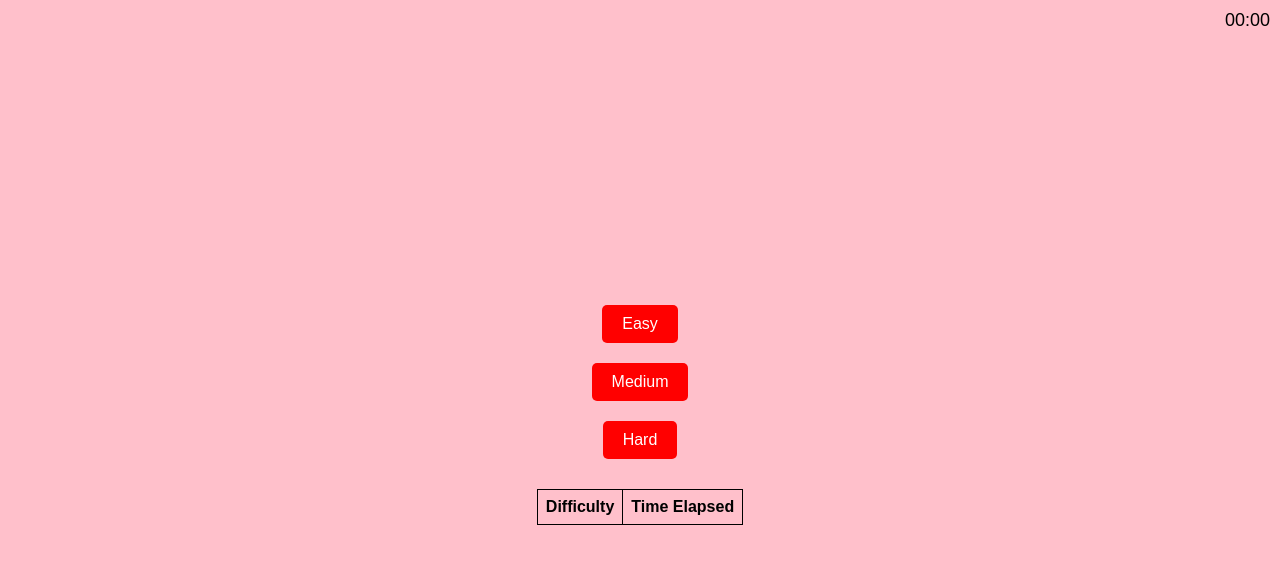
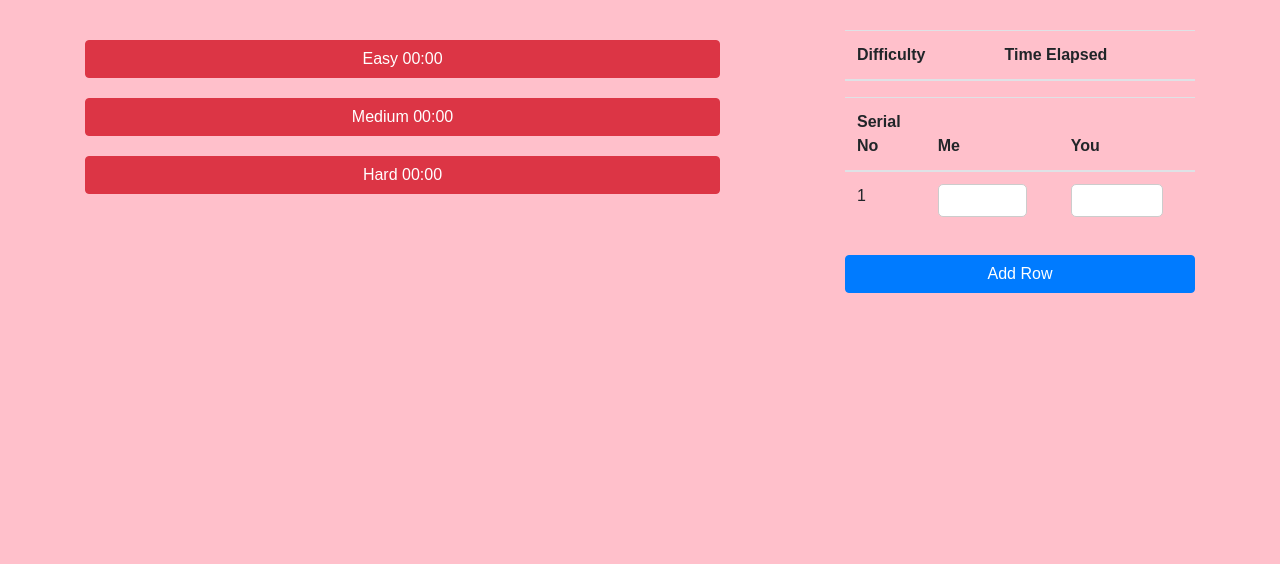
Before and after one commit to rishikesh1098/fanta_game, a plain HTML site: page index.html in a window 1280 px wide. Drawn offline with nearby package versions, Linux system fonts and the light colour scheme.

Commit message:
commit after push

```diff
--- a/index.html
+++ b/index.html
@@ -4,72 +4,74 @@
   <meta charset="UTF-8">
   <meta name="viewport" content="width=device-width, initial-scale=1.0">
   <title>Random Image Viewer</title>
+  <link rel="stylesheet" href="https://maxcdn.bootstrapcdn.com/bootstrap/4.5.2/css/bootstrap.min.css">
   <style>
     body {
       font-family: Arial, sans-serif;
       background-color: pink; /* Set background color to pink */
-      margin: 0;
-      display: flex;
-      flex-direction: column;
-      align-items: center;
-      justify-content: center;
-      height: 100vh;
-      position: relative; /* Add this for positioning the timer */
-    }
-
-    button {
-      padding: 10px 20px;
-      margin: 10px;
-      font-size: 16px;
-      cursor: pointer;
-      background-color: red; /* Set button background color to red */
-      color: white;
-      border: none;
-      border-radius: 5px;
-    }
-
-    button.active {
-      background-color: green; /* Set background color to green for active button */
+      padding: 10px; /* Added padding for better spacing */
     }
 
     #imageContainer {
       margin-top: 20px;
+      text-align: center; /* Center images */
     }
 
     #imageContainer img {
       max-width: 100%;
-      max-height: 400px;
+      height: auto; /* Maintain aspect ratio */
     }
 
-    #timer {
-      position: absolute;
-      top: 10px;
-      right: 10px;
-      font-size: 18px;
+    button {
+      margin: 10px 0;
+      font-size: 16px;
+      cursor: pointer;
+      display: block; /* Ensure buttons take full width */
+      width: 100%; /* Make buttons full width */
     }
 
-    #timeTable {
-      margin-top: 20px;
-      border-collapse: collapse;
+    button.active {
+      background-color: green !important; /* Set background color to green for active button */
     }
 
-    #timeTable th, #timeTable td {
-      border: 1px solid black;
-      padding: 8px;
-      text-align: center;
+    #tablesContainer {
+      margin-top: 20px;
+    }
+
+    #inputTable,
+    #timeTable {
+      width: 100%;
+      overflow-x: auto; /* Enable horizontal scrolling for small screens */
+    }
+
+    .table-responsive {
+      overflow-x: auto; /* Enable horizontal scrolling for small screens */
+    }
+
+    .inputField {
+      width: calc(100% - 20px); /* Adjust the width of the input fields */
+      padding: 5px;
+      border-radius: 5px;
+      border: 1px solid #ccc;
+      font-size: 14px;
     }
   </style>
 </head>
 <body>
-  <div id="timer">00:00</div> <!-- Timer element -->
+  <div class="container">
+    <div class="row">
+      <div class="col-md-7">
         <div id="imageContainer">
           <!-- Images will be loaded here -->
         </div>
-  <button onclick="showRandomImage('easy')" id="easyBtn">Easy</button>
-  <button onclick="showRandomImage('medium')" id="mediumBtn">Medium</button>
-  <button onclick="showRandomImage('hard')" id="hardBtn">Hard</button>
-
-  <table id="timeTable">
+        <button onclick="showRandomImage('easy')" class="btn btn-danger" id="easyBtn">Easy <span id="easyTimer">00:00</span></button>
+        <button onclick="showRandomImage('medium')" class="btn btn-danger" id="mediumBtn">Medium <span id="mediumTimer">00:00</span></button>
+        <button onclick="showRandomImage('hard')" class="btn btn-danger" id="hardBtn">Hard <span id="hardTimer">00:00</span></button>
+      </div>
+      <div class="col-md-1"></div>
+      <div class="col-md-4" id="tablesContainer">
+        <div class="table-responsive">
+          <table id="timeTable" class="table">
             <thead>
               <tr>
                 <th>Difficulty</th>
@@ -80,16 +82,43 @@
               <!-- Time elapsed will be displayed here -->
             </tbody>
           </table>
+        </div>
+        <div class="table-responsive">
+          <table id="inputTable" class="table">
+            <thead>
+              <tr>
+                <th>Serial No</th>
+                <th>Me</th>
+                <th>You</th>
+              </tr>
+            </thead>
+            <tbody id="inputTableBody">
+              <tr>
+                <td>1</td>
+                <td><input type="text" class="inputField"></td>
+                <td><input type="text" class="inputField"></td>
+              </tr>
+            </tbody>
+          </table>
+        </div>
+        <button onclick="addRow()" class="btn btn-primary">Add Row</button>
+      </div>
+    </div>
+  </div>
+
+  <script src="https://ajax.googleapis.com/ajax/libs/jquery/3.5.1/jquery.min.js"></script>
+  <script src="https://cdnjs.cloudflare.com/ajax/libs/popper.js/1.16.0/umd/popper.min.js"></script>
+  <script src="https://maxcdn.bootstrapcdn.com/bootstrap/4.5.2/js/bootstrap.min.js"></script>
 
   <script>
     var easyImages = [
-      './Photo/easy/1.png', './Photo/easy/2.jpeg', './Photo/easy/3.jpeg','./Photo/easy/4.jpeg','./Photo/easy/5.jpeg',
+      './photo/easy/1.png', './photo/easy/2.jpeg', './photo/easy/3.jpeg','./photo/easy/4.jpeg','./photo/easy/5.jpeg',
     ];
     var mediumImages = [
-    './Photo/medium/1.png', './Photo/medium/2.jpeg', './Photo/medium/3.jpeg', /* Add medium images here */
+    './photo/medium/1.png', './photo/medium/2.jpeg', './photo/medium/3.jpeg', /* Add medium images here */
     ];
     var hardImages = [
-    './Photo/hard/1.png', './Photo/hard/2.jpeg', './Photo/hard/3.jpeg', './Photo/hard/4.jpeg', /* Add hard images here */
+    './photo/hard/1.png', './photo/hard/2.jpeg', './photo/hard/3.jpeg', './photo/hard/4.jpeg', /* Add hard images here */
     ];
 
     var timerInterval; // Variable to hold the timer interval
@@ -113,36 +142,34 @@
       }
       var randomIndex = Math.floor(Math.random() * images.length);
       var randomImage = images[randomIndex];
-      var imageContainer = document.getElementById("imageContainer");
-      imageContainer.innerHTML = `<img src="${randomImage}" alt="Random Image">`;
-      startTimer(); // Start the timer when a button is clicked
+      var imageContainer = $('#imageContainer');
+      imageContainer.html(`<img src="${randomImage}" alt="Random Image">`);
+      startTimer(difficulty); // Start the timer when a button is clicked
 
       // Remove active class from all buttons
-      document.querySelectorAll('button').forEach(btn => btn.classList.remove('active'));
+      $('button').removeClass('active');
       // Add active class to the clicked button
-      document.getElementById(difficulty + 'Btn').classList.add('active');
+      $('#' + difficulty + 'Btn').addClass('active');
     }
 
-    function startTimer() {
-      var timerElement = document.getElementById("timer");
+    function startTimer(difficulty) {
+      var timerElement = $('#' + difficulty + 'Timer');
       var time = 0;
       timerInterval = setInterval(function() {
         time++;
         var minutes = Math.floor(time / 60);
         var seconds = time % 60;
-        timerElement.textContent = ('0' + minutes).slice(-2) + ':' + ('0' + seconds).slice(-2);
+        timerElement.text(('0' + minutes).slice(-2) + ':' + ('0' + seconds).slice(-2));
       }, 1000); // Update the timer every second
     }
 
-    function stopTimer(difficulty) {
-      clearInterval(timerInterval); // Stop the timer
-      var elapsed_time = document.getElementById("timer").textContent;
-      var timeTableBody = document.getElementById("timeTableBody");
-      var newRow = timeTableBody.insertRow();
-      var difficultyCell = newRow.insertCell(0);
-      var timeCell = newRow.insertCell(1);
-      difficultyCell.textContent = difficulty;
-      timeCell.textContent = elapsed_time;
+    function addRow() {
+      var inputTableBody = $('#inputTableBody');
+      var newRow = $('<tr>');
+      newRow.append('<td>' + inputTableBody.children('tr').length + '</td>');
+      newRow.append('<td><input type="text" class="inputField"></td>');
+      newRow.append('<td><input type="text" class="inputField"></td>');
+      inputTableBody.append(newRow);
     }
   </script>
 </body>
```
Lines whose indentation alone changed are shown as unchanged.
